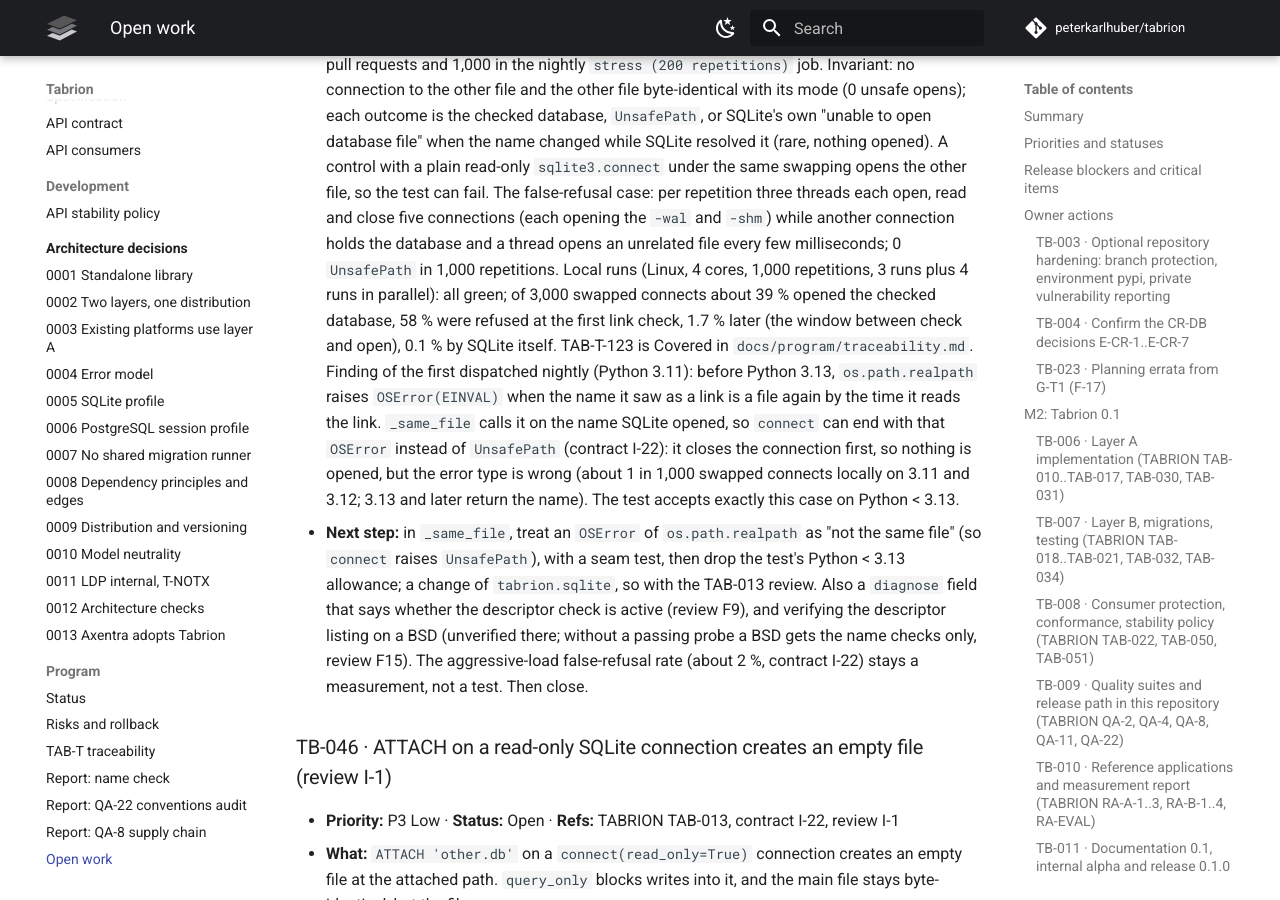
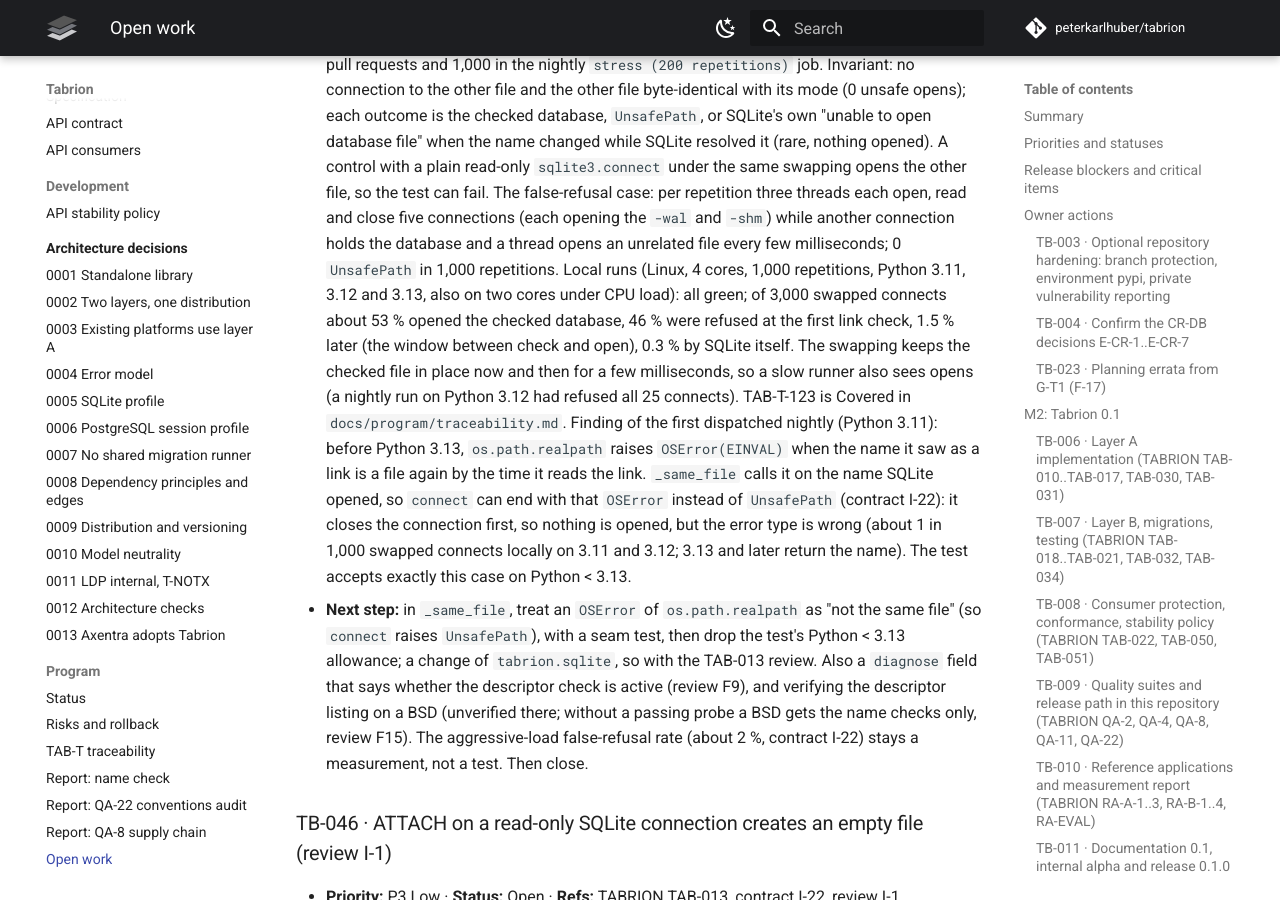
Before and after one commit to peterkarlhuber/tabrion, an MkDocs documentation site: the page built from docs/TODO.md, in a window 1280 px wide and 900 px high, scrolled down 32677 px. Built offline with MkDocs 1.6.1 and Material for MkDocs 9.7.7, drawn with Linux system fonts in a browser that asks for light colours; comment, search, counter and statistics services are not loaded.

Commit message:
TAB-T-123 race test: let the checked file stay in place now and then
A dispatched nightly on Python 3.12 refused all 25 pull-request connects, so
the check that the run also saw opens failed. The swapping thread now keeps the
checked file in place for 2 to 10 ms after half of its swaps back; locally green
30 of 30 runs on two loaded cores (Python 3.11, 3.12, 3.13) and at 1,000
repetitions.

Co-Authored-By: Claude Opus 5.5 <noreply@anthropic.com>
Claude-Session: https://claude.ai/code/session_011tY7TC7Nu5VGro3DJGJcv8

```diff
--- a/docs/TODO.md
+++ b/docs/TODO.md
@@ -996,9 +996,10 @@ required (owner decision of 2026-11-08 11:26Z).
   so the test can fail. The false-refusal case: per repetition three threads each open, read and close five
   connections (each opening the `-wal` and `-shm`) while another connection holds the database and a thread opens
   an unrelated file every few milliseconds; 0 `UnsafePath` in 1,000 repetitions. Local runs (Linux, 4 cores,
-  1,000 repetitions, 3 runs plus 4 runs in parallel): all green; of 3,000 swapped connects about 39 % opened the
-  checked database, 58 % were refused at the first link check, 1.7 % later (the window between check and open), 0.1 %
-  by SQLite itself. TAB-T-123 is Covered in `docs/program/traceability.md`.
+  1,000 repetitions, Python 3.11, 3.12 and 3.13, also on two cores under CPU load): all green; of 3,000 swapped
+  connects about 53 % opened the checked database, 46 % were refused at the first link check, 1.5 % later (the window
+  between check and open), 0.3 % by SQLite itself. The swapping keeps the checked file in place now and then for a
+  few milliseconds, so a slow runner also sees opens (a nightly run on Python 3.12 had refused all 25 connects). TAB-T-123 is Covered in `docs/program/traceability.md`.
   Finding of the first dispatched nightly (Python 3.11): before Python 3.13, `os.path.realpath` raises
   `OSError(EINVAL)` when the name it saw as a link is a file again by the time it reads the link. `_same_file` calls
   it on the name SQLite opened, so `connect` can end with that `OSError` instead of `UnsafePath` (contract I-22): it
```
Also changed, not shown: 1 other file.
